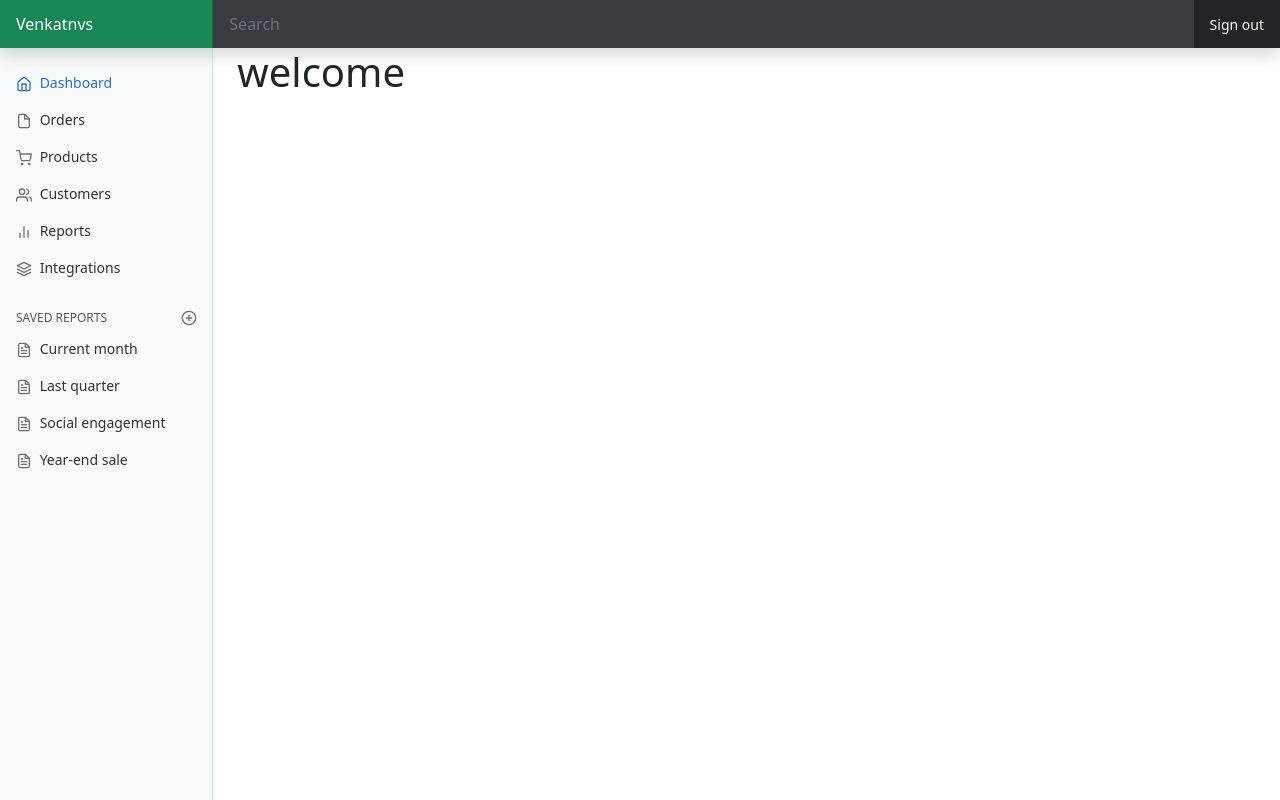
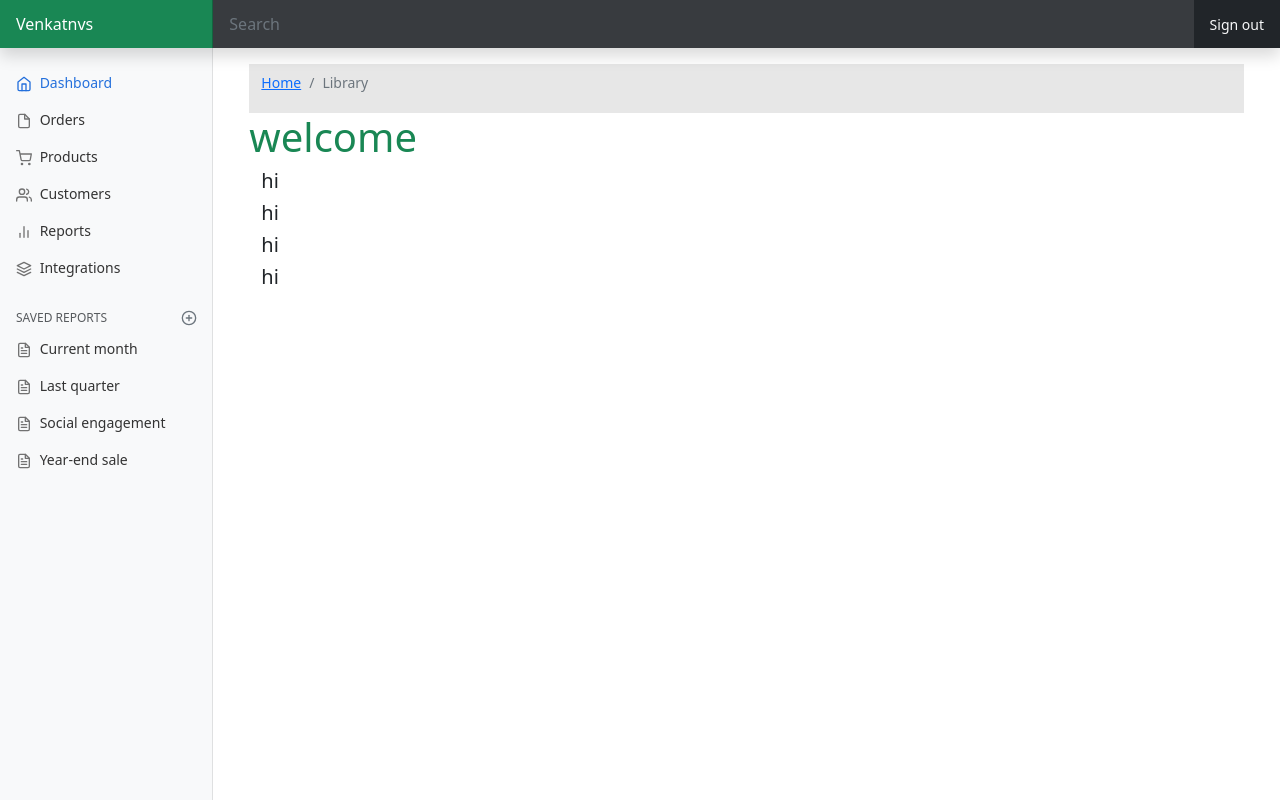
Before and after one commit to Venkatnvs/Income-Expenses-django, a Django app: page / in a window 1280 px wide. Run offline with Django 4.2, Linux system fonts and the light colour scheme; some libraries are stand-ins or nearby versions.

Commit message:
breadcrums added

```diff
--- /dev/null
+++ b/learn/static/learn/css/common.css
@@ -0,0 +1,3 @@
+.nvsmain{
+    background-color: rgb(231, 231, 231);
+}
--- a/learn/templates/learn/base/index.html
+++ b/learn/templates/learn/base/index.html
@@ -11,6 +11,8 @@
     <link href="{% static 'learn/base/css/bootstrap.min.css' %}" rel="stylesheet" />
     <link href="{% static 'learn/base/css/dashboard.css' %}" rel="stylesheet" />
     <link rel="icon" href="{% static 'learn/favicon.ico' %}" />
+    {% block styles %}
+    {% endblock %}
 </head>
 
 <body>
--- a/learn/templates/learn/main.html
+++ b/learn/templates/learn/main.html
@@ -1,12 +1,29 @@
 {% extends 'learn/base/index.html' %}
-
+{% load static %}
 {% block title %}
 Main
 {% endblock %}
 
-{% block content %}
-<h1>welcome</h1>
+{% block styles %}
+<link href="{% static 'learn/css/common.css' %}" rel="stylesheet" />
 {% endblock %}
 
-{% block script %}
+{% block content %}
+<div class="container mt-3">
+    <div class="container nvsmain pt-2 pb-1">
+        <nav aria-label="breadcrumb">
+            <ol class="breadcrumb">
+                <li class="breadcrumb-item"><a href="#">Home</a></li>
+                <li class="breadcrumb-item active" aria-current="page">Library</li>
+            </ol>
+        </nav>
+    </div>
+    <h1 class="text-success">welcome</h1>
+    <div class="container">
+        <h5>hi</h5>
+        <h5>hi</h5>
+        <h5>hi</h5>
+        <h5>hi</h5>
+    </div>
+</div>
 {% endblock %}
```
Also changed, not shown: mycode/settings.py (+8 -3 lines), 1 other file.
